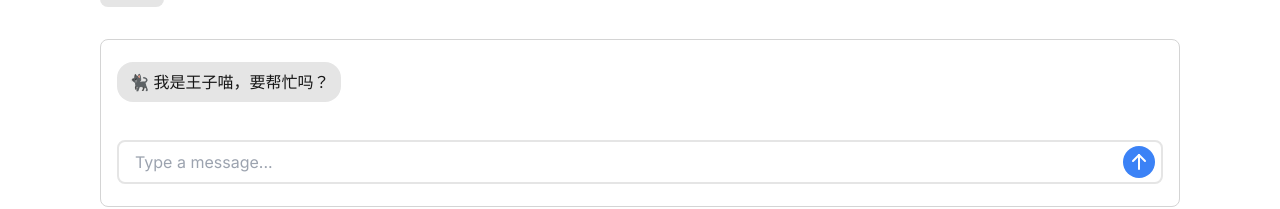
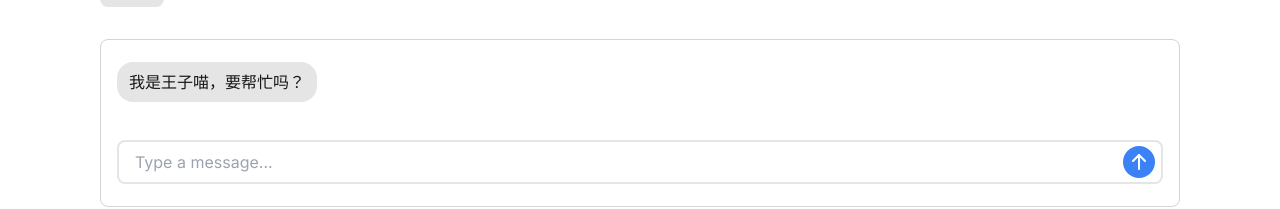
Before and after one commit to aldohemsn/chatbot-ui-lite, a Next.js app: page / in a window 1280 px wide. Shown: the part 141-350 px from the top of the page. Built offline with nearby package versions, Linux system fonts and the light colour scheme.

Commit message:
Update index.tsx取消重复喵喵

```diff
--- a/pages/index.tsx
+++ b/pages/index.tsx
@@ -80,7 +80,7 @@ export default function Home() {
     setMessages([
       {
         role: "assistant",
-        content: `🐈‍⬛ 我是王子喵，要帮忙吗？`
+        content: `我是王子喵，要帮忙吗？`
       }
     ]);
   };
@@ -93,7 +93,7 @@ export default function Home() {
     setMessages([
       {
         role: "assistant",
-        content: `🐈‍⬛ 我是王子喵，要帮忙吗？`
+        content: `我是王子喵，要帮忙吗？`
       }
     ]);
   }, []);
```
